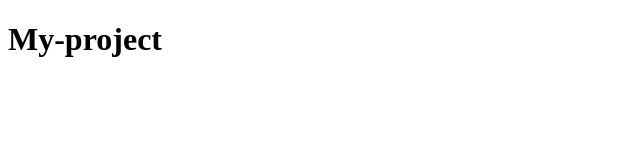
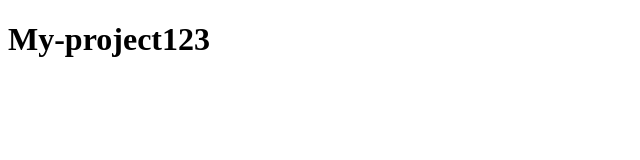
Before and after one commit to OlgaNuzhna/my-project, a plain HTML site: page index.html in a window 1280 px wide. Shown: the full height of the page, 0-640 px from the left. Drawn offline with Linux system fonts and the light colour scheme.

Commit message:
Update index.html

```diff
--- a/index.html
+++ b/index.html
@@ -7,6 +7,6 @@
     <title>my-project</title>
 </head>
 <body>
-   <h1>My-project</h1>
+   <h1>My-project123</h1>
 </body>
 </html>
```
